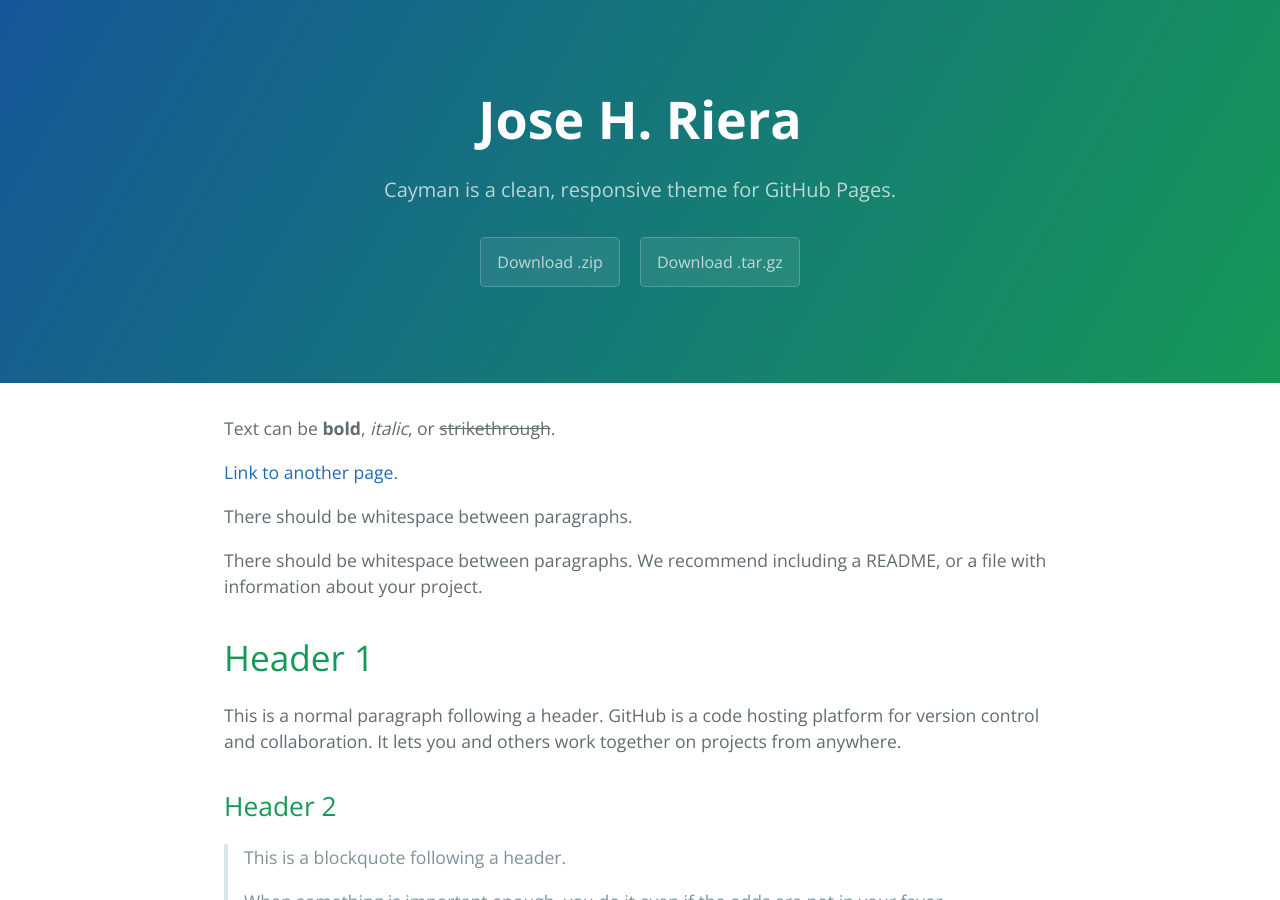
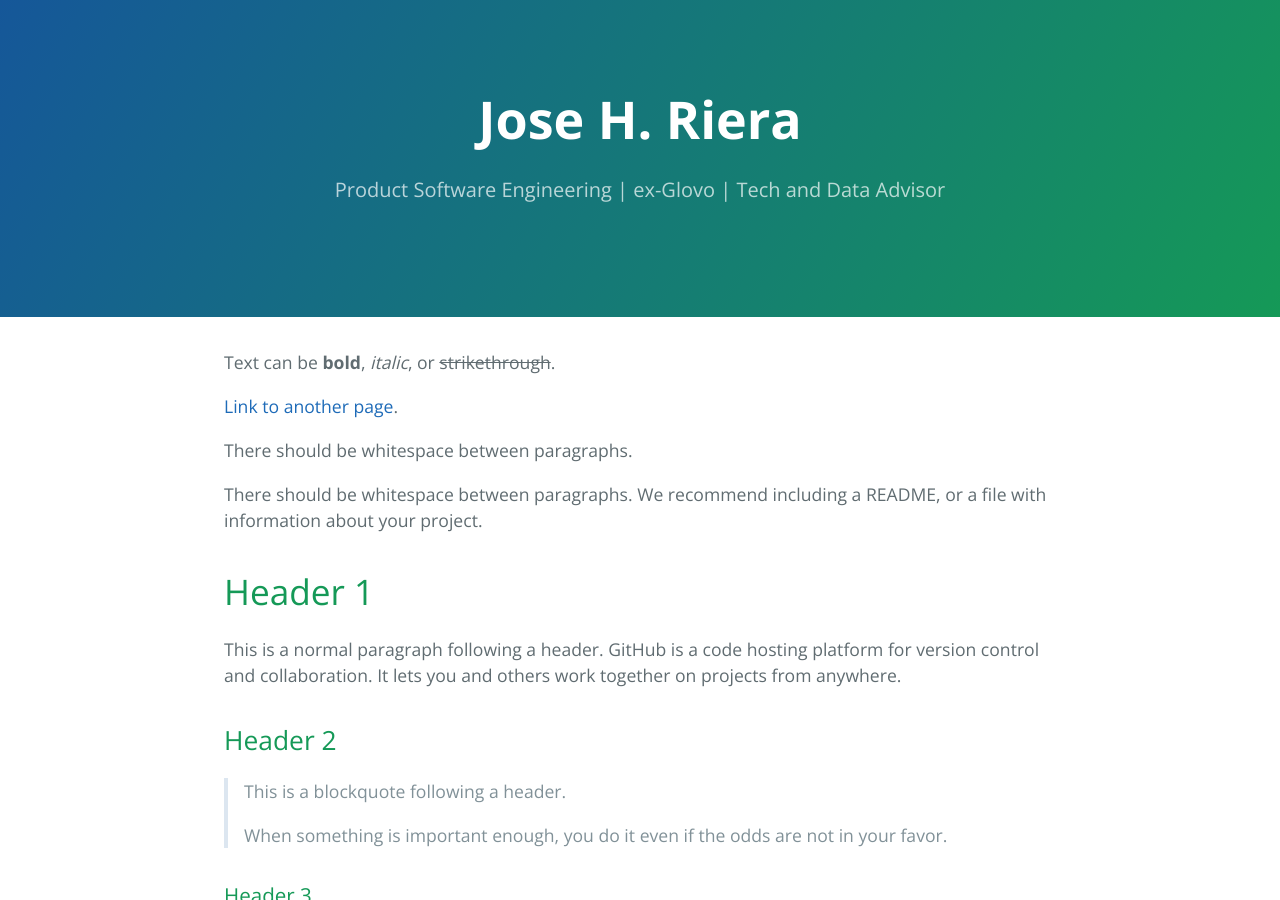
Before and after one commit to jhrs21/jhrs21.github.io, a Jekyll site: the page built from index.md, in a window 1280 px wide and 900 px high. Built offline with Jekyll 4.4.1, drawn with Linux system fonts in a browser that asks for light colours.

Commit message:
Updating header

```diff
--- a/_config.yml
+++ b/_config.yml
@@ -1,5 +1,5 @@
 title: Jose H. Riera
-description: Cayman is a clean, responsive theme for GitHub Pages.
-show_downloads: true
+description: Product Software Engineering | ex-Glovo | Tech and Data Advisor
+show_downloads: false
 google_analytics:
 theme: jekyll-theme-cayman
```
